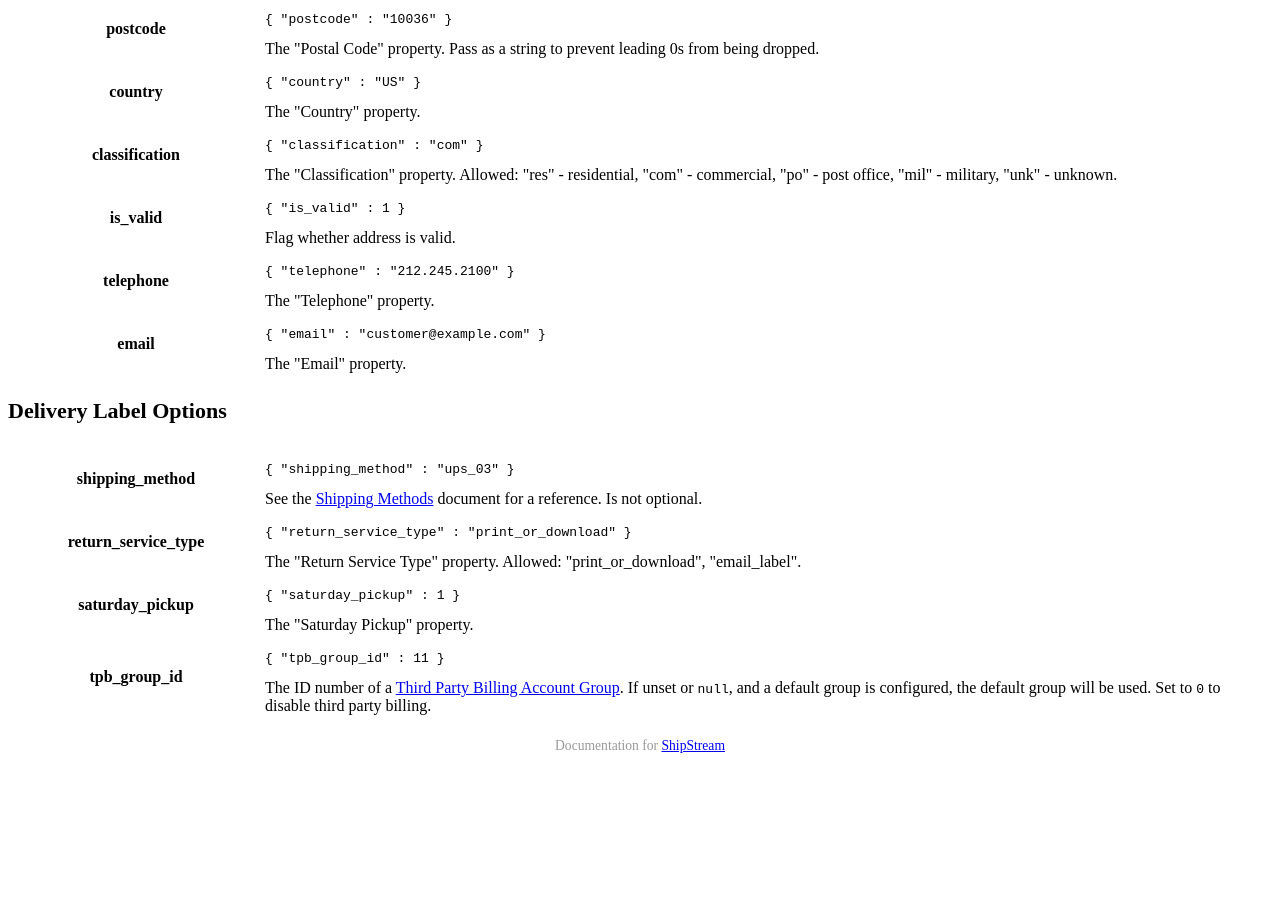
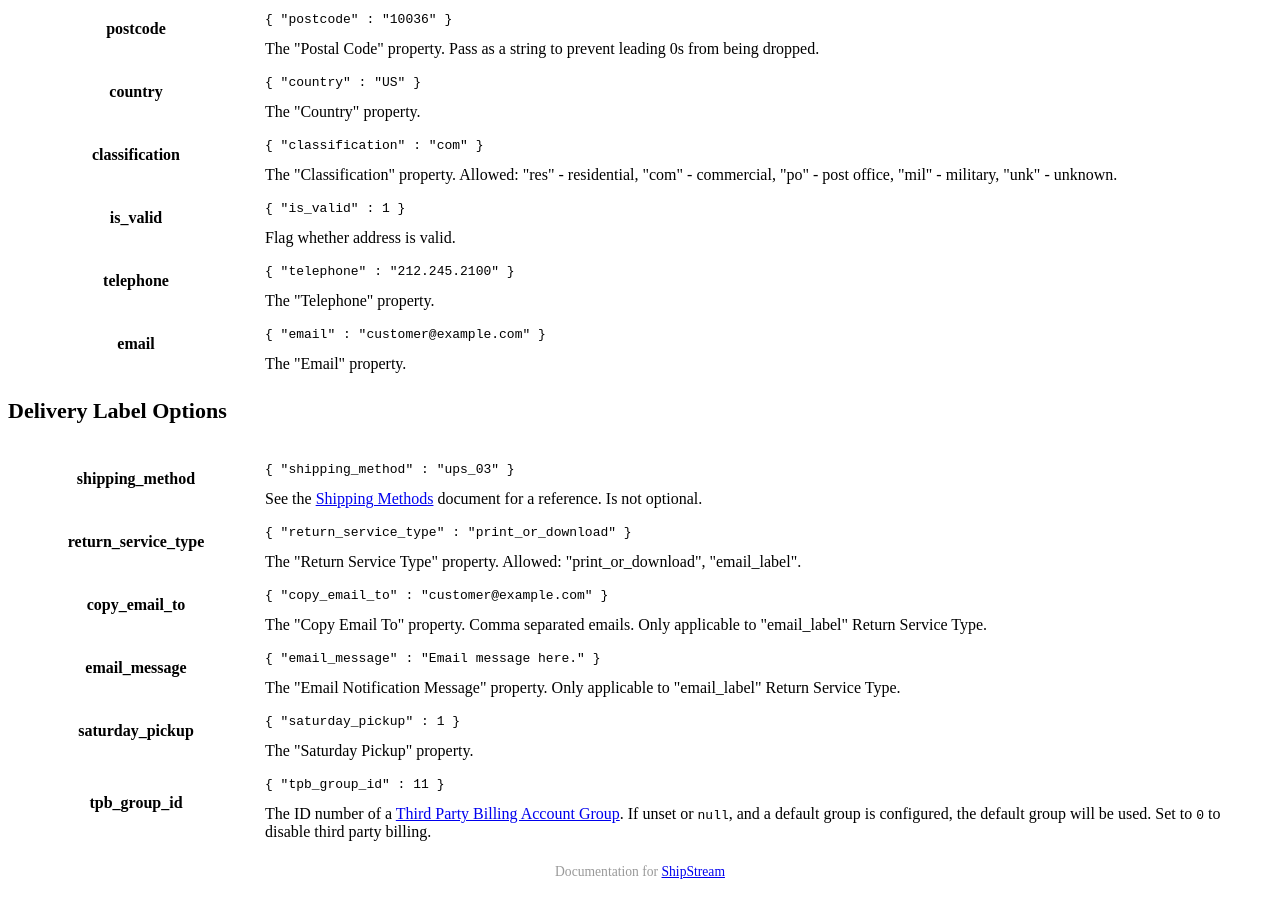
Before and after one commit to ShipStream/shipstream.github.io, a Jekyll site: the page built from _posts/2021-01-21-delivery-label.md, in a window 1280 px wide and 900 px high, scrolled down 10990 px. Built offline with Jekyll 4.4.1, drawn with Linux system fonts in a browser that asks for light colours; a style sheet for code colours, icons or effects is not loaded; before the commit the page ends 11764 px from its top, so only the background shows below that.

Commit message:
Add copy_email_to and email_message fields to the Delivery Label Options.

```diff
--- a/_posts/2021-01-21-delivery-label.md
+++ b/_posts/2021-01-21-delivery-label.md
@@ -880,6 +880,20 @@ Void delivery label.
     </td>
 </tr>
 <tr>
+    <th>copy_email_to</th>
+    <td>
+        <pre><code>{ "copy_email_to" : "customer@example.com" }</code></pre>
+        The "Copy Email To" property. Comma separated emails. Only applicable to "email_label" Return Service Type.
+    </td>
+</tr>
+<tr>
+    <th>email_message</th>
+    <td>
+        <pre><code>{ "email_message" : "Email message here." }</code></pre>
+        The "Email Notification Message" property. Only applicable to "email_label" Return Service Type.
+    </td>
+</tr>
+<tr>
     <th>saturday_pickup</th>
     <td>
         <pre><code>{ "saturday_pickup" : 1 }</code></pre>
```
